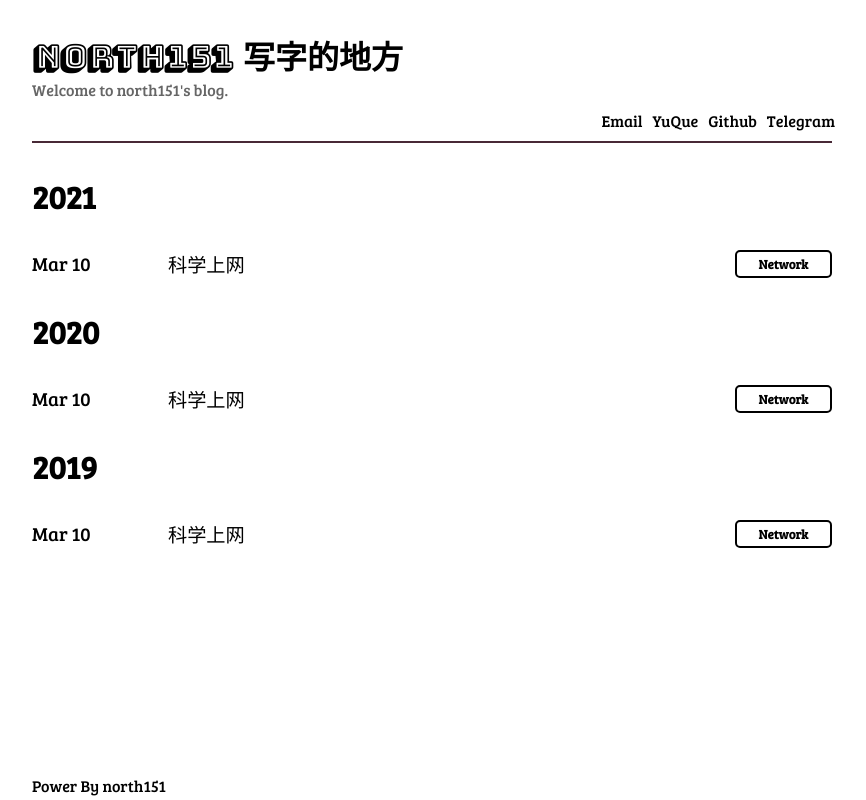
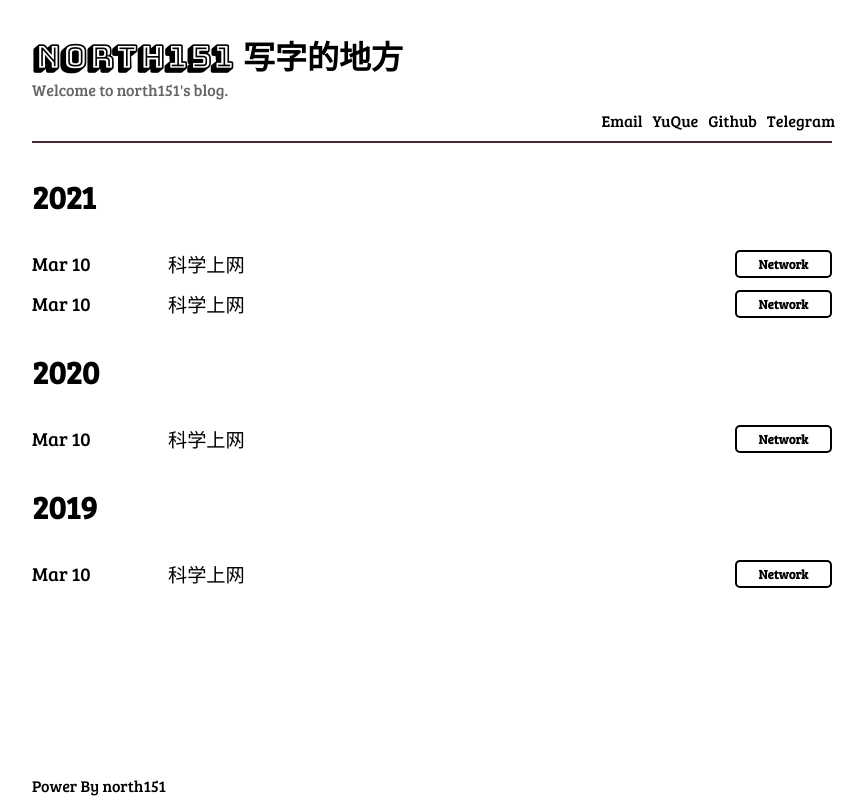
Before and after one commit to north151/north151.world-blog, a plain HTML site: page index.html in a window 1280 px wide. Shown: the whole page, without its empty margins (208-1074 px from the left). Drawn offline with Linux system fonts and the light colour scheme.

Commit message:
Update index.html

```diff
--- a/index.html
+++ b/index.html
@@ -91,6 +91,18 @@
                     </div>
                 </div>
 
+             <div class="row posts-line">
+            <div class="posts-date col-xs-3 col-sm-2"><time datetime="2022-04-10 13:43:00 UTC">Mar 10</time></div>
+            <div class="posts-title col-xs-9 col-sm-10">
+                <div class="row">
+                    <div class="col-xs-11 col-sm-10"><a href="https://github.com/north151/software-and-scripts/blob/main/README.md">科学上网</a></div>
+                    <div class="col-xs-1 col-sm-2 posts-categories"><div class="posts-category">
+                        <a href="该类文章位置文件"><b>Network</b></a></div>
+                    </div>
+                </div>
+            </div>
+        </div>
+
 
                  <h1 class="site-date-catalog">2020</h1>
                 <!--文章-->
```
